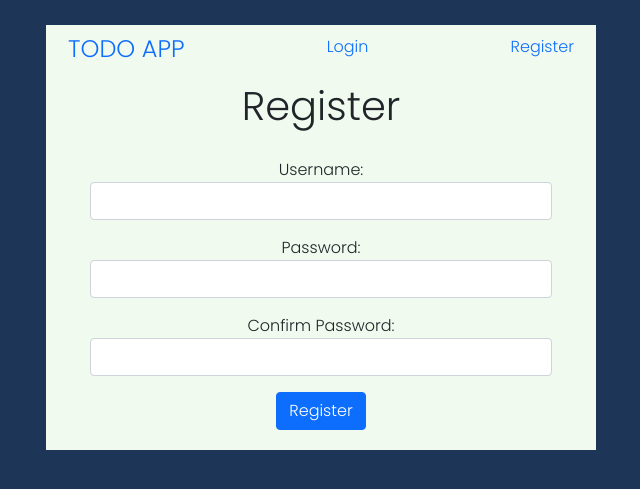
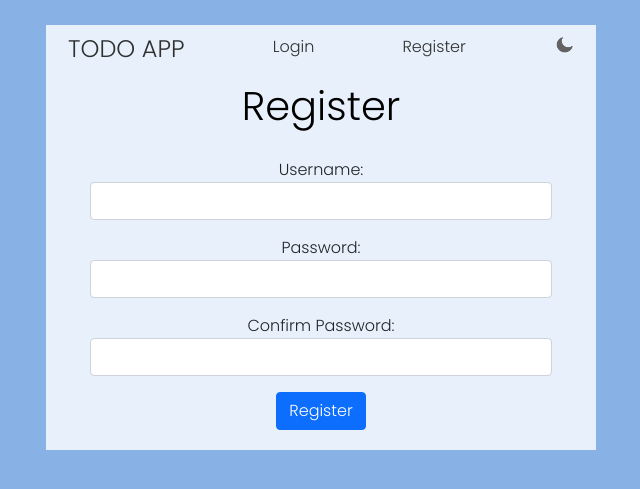
Before and after one commit to johannesgperez-zz/TodoApp, a Django app: page /register/ in a window 1280 px wide. Shown: the top 489 px of the page, without its empty margins (319-959 px from the left). Run offline with Django 4.2, Linux system fonts and the light colour scheme; some libraries are stand-ins or nearby versions; some web fonts are replaced.

Commit message:
search area and non persistent light and dark mode

```diff
--- a/base/static/style.css
+++ b/base/static/style.css
@@ -1,5 +1,13 @@
+:root {
+    --primary-color: #88B2E6;
+    --secondary-color: #e7f0fb;
+    --task-color: #001A2B;
+    --todo-color: #2f3030;
+    --maintitle-color: #000000;
+}
+
 body {
-    background-color: #1d3557;
+    background-color: var(--primary-color);
     font-family: 'Poppins';
     padding-top: 25px;
 }
@@ -8,16 +16,31 @@ a {
     text-decoration: none;
 }
 
+.todo {
+    color: var(--todo-color);
+}
+
+.dark-theme {
+    --primary-color: #001A2B;
+    --secondary-color: #084066;
+    --task-color: #e1e1e1;
+    --todo-color: #f0f0f0;
+    --maintitle-color: #ffffff;
+}
+
 .container {
     max-width: 550px;
     margin: auto;
-    background-color: #f1faee;
+    background-color: var(--secondary-color);
+}
+
+.maintitle {
+    color: var(--maintitle-color);
 }
 
 .header {
     display: flex;
     justify-content: space-between;
-    color: #1d3557;
     padding: 10px;
 }
 
@@ -30,13 +53,19 @@ a {
 
 .task-completed {
     text-decoration: line-through;
-    font-weight: bolder;
+    color: var(--task-color);
 }
 
 .task-no-completed {
-    color: #1d3557;
+    color: var(--task-color);
 }
 
 .section {
     padding: 20px;
 }
+
+#icon {
+    width: 20px;
+    height: 20px;
+    cursor: pointer;
+}
--- a/base/templates/base/base.html
+++ b/base/templates/base/base.html
@@ -16,18 +16,33 @@
 <body>
     <div class="container">
         <div class="header">
-            <a href="{% url 'task_list' %}"><h4>TODO APP</h4></a>
+            <a href="{% url 'task_list' %}"><h4 class="todo">TODO APP</h4></a>
             {% if request.user.is_authenticated %}
-                Hello {{request.user.first_name}}!
+                <span class="todo">Hello {{request.user.first_name}}!</span>
 
-                    <a href="{% url 'logout' %}">Logout</a>
+                    <a href="{% url 'logout' %}" class="todo">Logout</a>
             {% else %}
-                <a href="{% url 'login' %}">Login</a>
-                <a href="{% url 'register' %}">Register</a>
+                <a href="{% url 'login' %}" class="todo">Login</a>
+                <a href="{% url 'register' %}" class="todo">Register</a>
             {% endif %}
+            <img src="{% static 'images/moon.png' %}" id="icon">
         </div>
             {% block content %}
             {% endblock %}
     </div>
+
+    <script>
+        var icon = document.getElementById("icon")
+        icon.onclick = function(){
+            document.body.classList.toggle("dark-theme");
+            if(document.body.classList.contains("dark-theme")){
+                icon.src = "{% static 'images/sun.png' %}";
+            }else{
+                icon.src = "{% static 'images/moon.png' %}";
+            }
+        }
+    </script>
+
+
 </body>
 </html>
--- a/base/templates/base/login.html
+++ b/base/templates/base/login.html
@@ -3,7 +3,7 @@
 {% block content %}
 <div class="container text-center">
 
-<h1>Login</h1>
+<h1 class="maintitle">Login</h1>
     <div class="section">
     <form method="post">{% csrf_token %}
         {{ form.as_p }}
--- a/base/templates/base/logout.html
+++ b/base/templates/base/logout.html
@@ -2,7 +2,7 @@
 {% extends 'base/base.html' %}
 {% block content %}
 <div class="container text-center">
-<h1>Logout</h1>
+<h1 class="maintitle">Logout</h1>
 <div class="section">
 <p>You have logged out from the session, please <a href="{% url 'login' %}">log in </a></p>
 </div>
--- a/base/templates/base/register.html
+++ b/base/templates/base/register.html
@@ -2,7 +2,7 @@
 {% extends 'base/base.html' %}
 {% block content %}
 <div class="container text-center">
-<h1>Register</h1>
+<h1 class="maintitle">Register</h1>
     <div class="section">
     <form method="post">{% csrf_token %}
         {{ form.as_p }}
--- a/base/templates/base/task_create.html
+++ b/base/templates/base/task_create.html
@@ -2,7 +2,7 @@
 {% extends 'base/base.html' %}
 {% block content %}
 <div class="container text-center">
-<h1>New Task</h1>
+<h1 class="maintitle">New Task</h1>
 <div class="section">
 <form method="post">{% csrf_token %}
     {{ form.as_p }}
--- a/base/templates/base/task_delete.html
+++ b/base/templates/base/task_delete.html
@@ -1,7 +1,7 @@
 {% extends 'base/base.html' %}
 {% block content %}
 <div class="container text-center">
-<h1>Delete Task</h1>
+<h1 class="maintitle">Delete Task</h1>
 <div class="section">
 <form method="post">{% csrf_token %}
     <p>Are you sure you want to delete Task: "{{ task.title }}"?</p>
--- a/base/templates/base/task_update.html
+++ b/base/templates/base/task_update.html
@@ -2,7 +2,7 @@
 {% extends 'base/base.html' %}
 {% block content %}
 <div class="container text-center">
-<h1>Update Task</h1>
+<h1 class="maintitle">Update Task</h1>
 <div class="section">
 <form method="post">{% csrf_token %}
     {{ form.as_p }}
--- a/base/views.py
+++ b/base/views.py
@@ -49,11 +49,11 @@ class TaskList(LoginRequiredMixin, ListView):
         context['tasks'] = context['tasks'].filter(user=self.request.user)
         # context['count'] = context['tasks'].filter(complete=False).count()
 
-        # search_input = self.request.GET.get('search-area') or ''
-        # if search_input:
-        #     context['tasks'] = context['tasks'].filter(title__startswith=search_input)
+        search_input = self.request.GET.get('search-area') or ''
+        if search_input:
+            context['tasks'] = context['tasks'].filter(title__startswith=search_input)
 
-        # context['search_input'] = search_input
+        context['search_input'] = search_input
 
         return context
 
```
Also changed, not shown: base/templates/base/task_list.html (+13 -2 lines), base/static/images/moon.png (added), base/static/images/sun.png (added), db.sqlite3.
